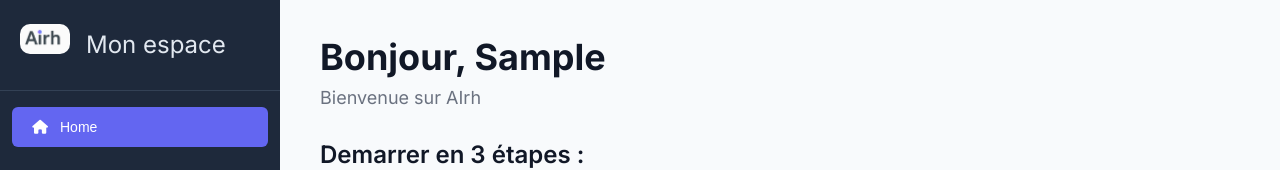
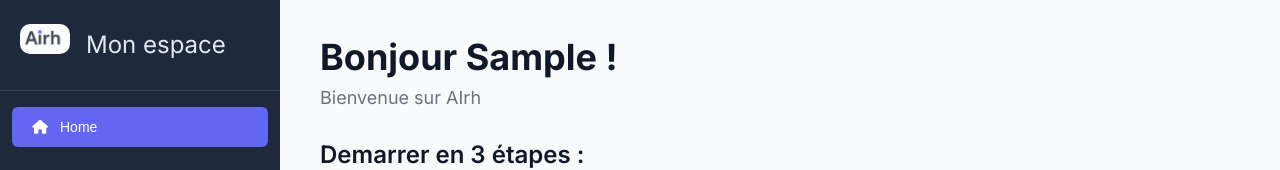
Before and after one commit to quentinL52/airh_front, a React (Vite) app: page /home in a window 1280 px wide. Shown: the top 170 px of the page. Built offline with nearby package versions, Linux system fonts and the light colour scheme; no server answers; sample sign-in values are in the browser's storage.

Commit message:
minor change

```diff
--- a/src/components/dashboard/DashboardHeader.jsx
+++ b/src/components/dashboard/DashboardHeader.jsx
@@ -2,7 +2,7 @@ import React from 'react';
 
 const DashboardHeader = ({ userName }) => (
     <div className="dashboard-header">
-        <p className="dashboard-title">Bonjour, {userName}</p>
+        <p className="dashboard-title">Bonjour {userName} !</p>
         <p className="dashboard-subtitle">Bienvenue sur AIrh</p>
     </div>
 );
```
